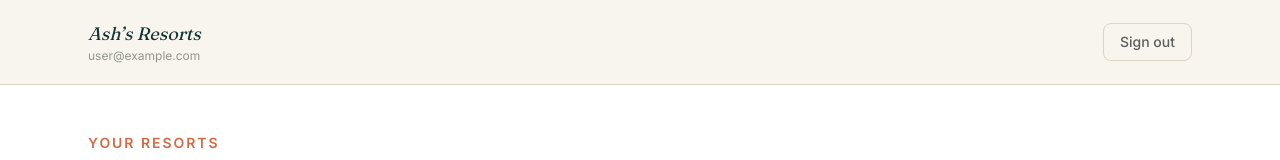
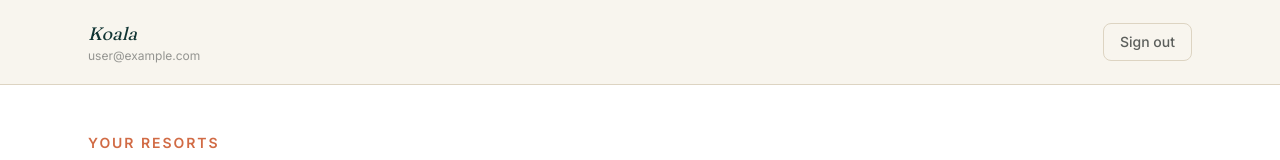
Before and after one commit to mehedihasan-official/Ash-koala, a Next.js app: page /dashboard in a window 1280 px wide. Shown: the top 160 px of the page. Built offline with nearby package versions, Linux system fonts and the light colour scheme; no server answers; sample sign-in values are in the browser's storage.

Commit message:
new update on the mongoose

```diff
--- a/package.json
+++ b/package.json
@@ -11,6 +11,8 @@
   "dependencies": {
     "firebase": "^12.16.0",
     "lucide-react": "^1.25.0",
+    "mongodb": "^7.5.0",
+    "mongoose": "^9.8.0",
     "next": "^15.5.20",
     "next-auth": "^4.24.15",
     "react": "19.2.4",
--- a/src/components/DashboardHeader.tsx
+++ b/src/components/DashboardHeader.tsx
@@ -16,7 +16,7 @@ export default function DashboardHeader() {
     <header className="border-b border-line bg-sand-light">
       <div className="mx-auto max-w-6xl px-6 py-5 flex items-center justify-between gap-4">
         <div>
-          <p className="font-display italic text-lg text-teal-dark">Ash&rsquo;s Resorts</p>
+          <p className="font-display italic text-lg text-teal-dark">Koala</p>
           <p className="text-xs text-ink/45">
             {user?.email ?? "Owner dashboard"}
           </p>
```
Also changed, not shown: 1 other file (tests, documents, lock files or other folders).
